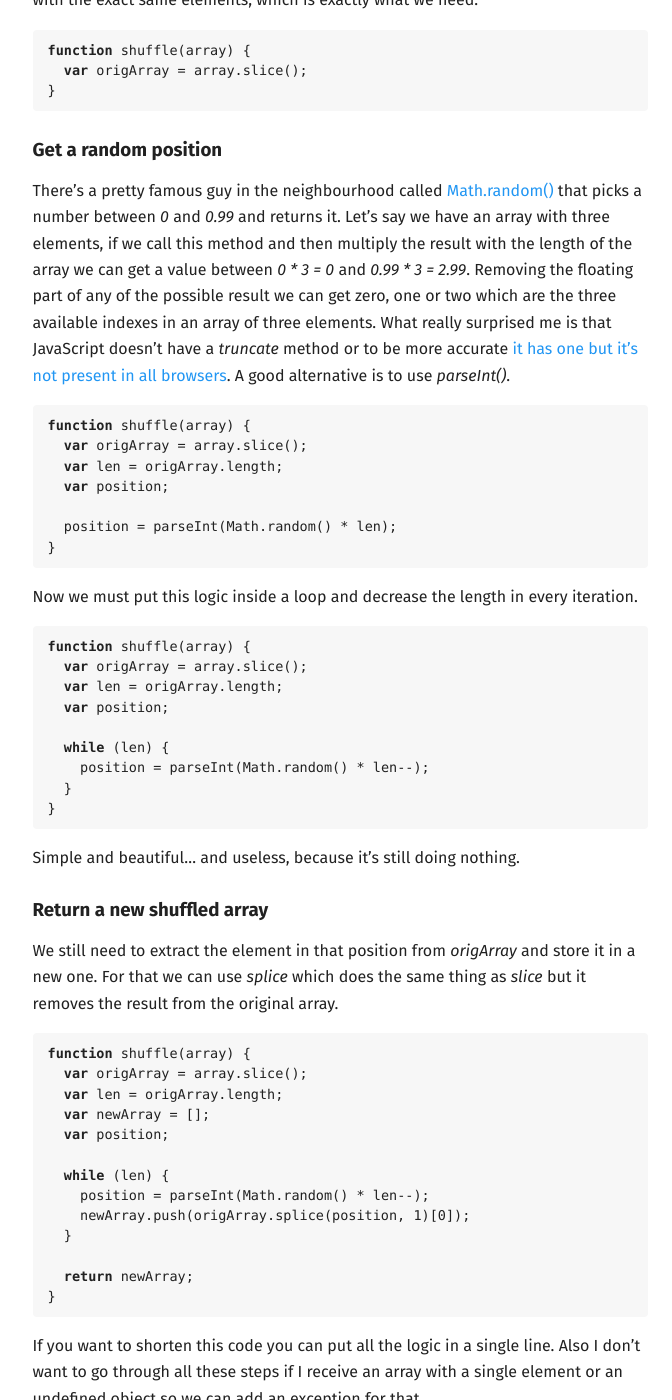
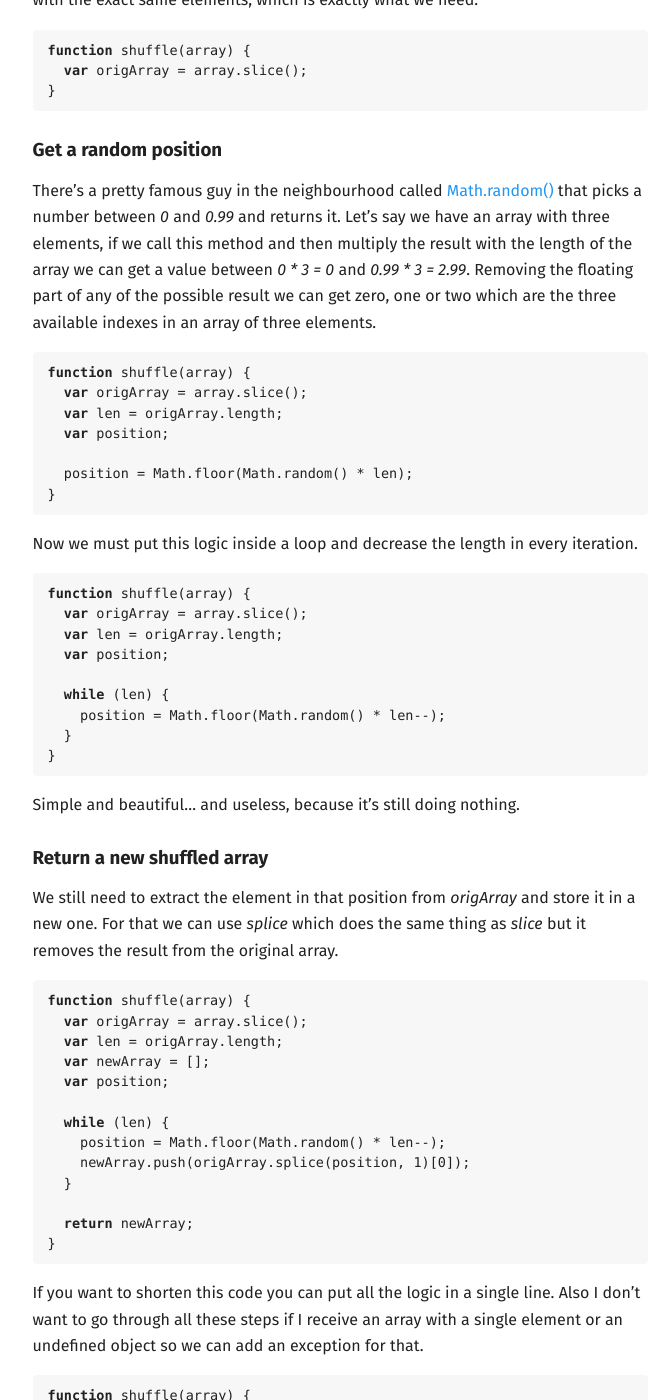
Before and after one commit to jeremenichelli/jeremenichelli.github.io, a Jekyll site: the page built from _posts/2015-03-26-how-to-shuffle-an-array.md, in a window 1280 px wide and 1400 px high, scrolled down 1123 px. Shown: the whole window, without its empty margins (300-972 px from the left). Built offline with Jekyll 4.4.1, drawn with Linux system fonts in a browser that asks for light colours.

Commit message:
Replace parseInt with Math.floor on old post

````diff
--- a/_posts/2015-03-26-how-to-shuffle-an-array.md
+++ b/_posts/2015-03-26-how-to-shuffle-an-array.md
@@ -29,7 +29,7 @@ function shuffle(array) {
 
 ### Get a random position
 
-There's a pretty famous guy in the neighbourhood called <a href="https://developer.mozilla.org/en-US/docs/Web/JavaScript/Reference/Global_Objects/Math/random" target="_blank">Math.random()</a> that picks a number between *0* and *0.99* and returns it. Let's say we have an array with three elements, if we call this method and then multiply the result with the length of the array we can get a value between *0 * 3 = 0* and *0.99 * 3 = 2.99*. Removing the floating part of any of the possible result we can get zero, one or two which are the three available indexes in an array of three elements. What really surprised me is that JavaScript doesn't have a *truncate* method or to be more accurate <a href="https://developer.mozilla.org/en-US/docs/Web/JavaScript/Reference/Global_Objects/Math/trunc" target="_blank">it has one but it's not present in all browsers</a>. A good alternative is to use *parseInt()*.
+There's a pretty famous guy in the neighbourhood called <a href="https://developer.mozilla.org/en-US/docs/Web/JavaScript/Reference/Global_Objects/Math/random" target="_blank">Math.random()</a> that picks a number between *0* and *0.99* and returns it. Let's say we have an array with three elements, if we call this method and then multiply the result with the length of the array we can get a value between *0 * 3 = 0* and *0.99 * 3 = 2.99*. Removing the floating part of any of the possible result we can get zero, one or two which are the three available indexes in an array of three elements.
 
 ```js
 function shuffle(array) {
@@ -37,7 +37,7 @@ function shuffle(array) {
   var len = origArray.length;
   var position;
 
-  position = parseInt(Math.random() * len);
+  position = Math.floor(Math.random() * len);
 }
 ```
 
@@ -50,7 +50,7 @@ function shuffle(array) {
   var position;
 
   while (len) {
-    position = parseInt(Math.random() * len--);
+    position = Math.floor(Math.random() * len--);
   }
 }
 ```
@@ -70,7 +70,7 @@ function shuffle(array) {
   var position;
 
   while (len) {
-    position = parseInt(Math.random() * len--);
+    position = Math.floor(Math.random() * len--);
     newArray.push(origArray.splice(position, 1)[0]);
   }
 
@@ -89,7 +89,7 @@ function shuffle(array) {
 
     while (len) {
       newArray.push(
-        origArray.splice(parseInt(Math.random() * len--), 1)[0]
+        origArray.splice(Math.floor(Math.random() * len--), 1)[0]
       );
     }
   } else {
````
